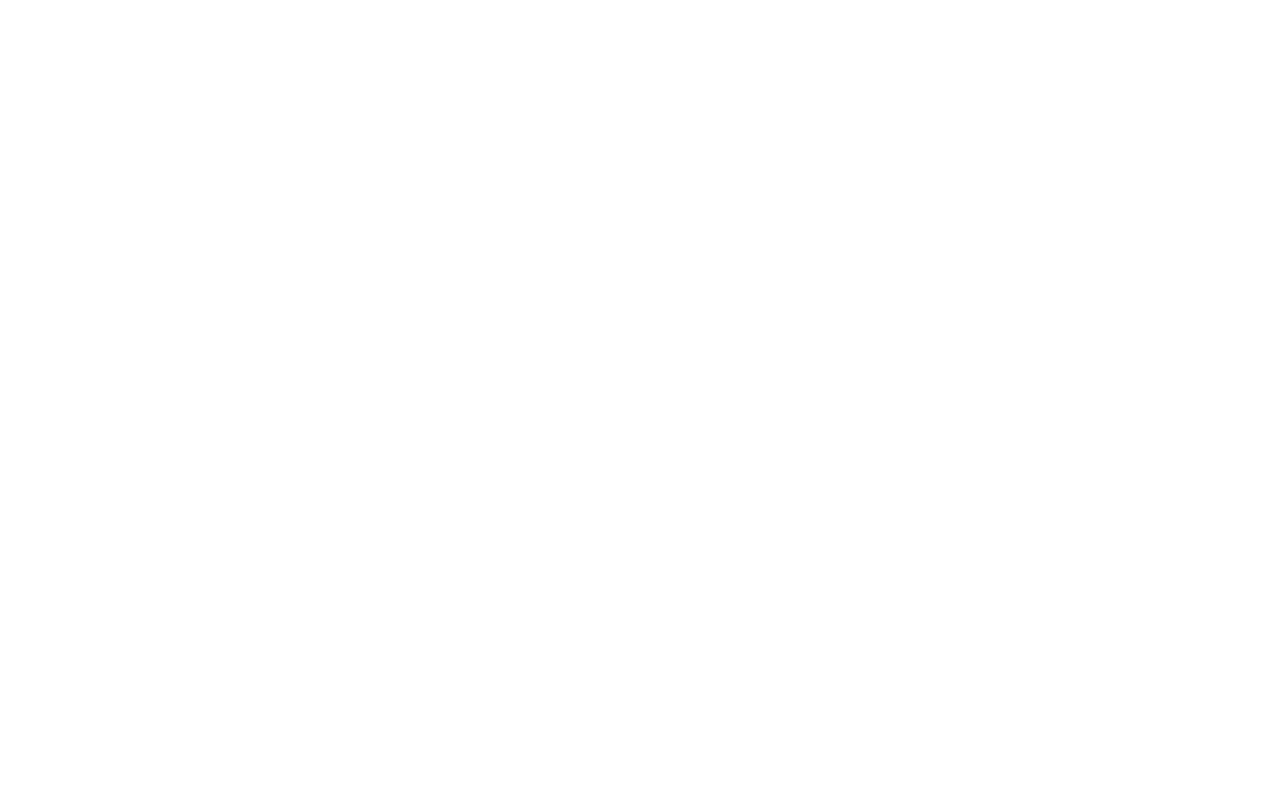
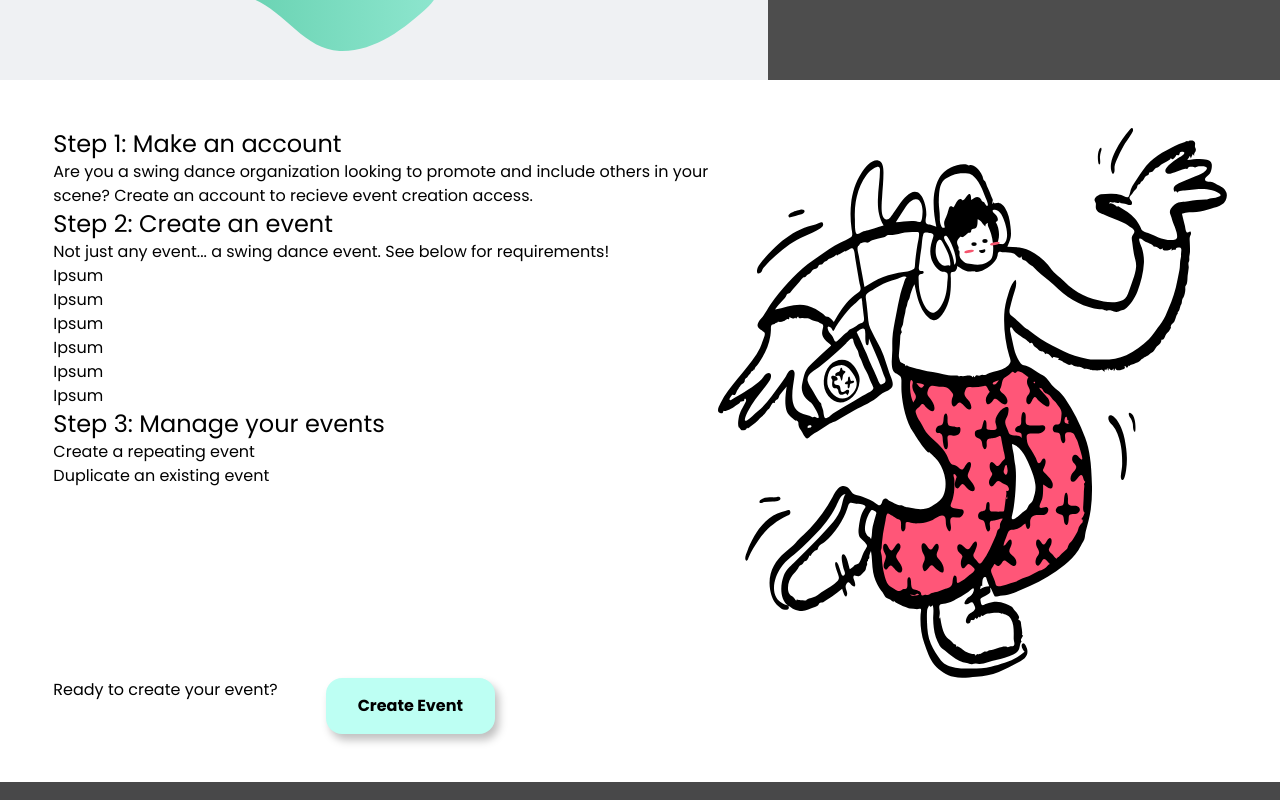
Before and after one commit to justinkwanchan/swing-schedule, a Next.js app in the folder front-end/: page /contribute in a window 1280 px wide. Shown: the part 560-1360 px from the top of the page. Before the commit the page ends 800 px from the top, so only its background shows below. Built offline with nearby package versions, Linux system fonts and the light colour scheme.

Commit message:
Add content to Contribution page

```diff
--- a/front-end/src/app/contribute/page.tsx
+++ b/front-end/src/app/contribute/page.tsx
@@ -1,3 +1,55 @@
+import Link from 'next/link';
+import Image from 'next/image';
+
+import PageTitleSection from '@/app/components/page-title-section';
+import danceDude from 'public/dance-dude.svg';
+
 export default function Contribute() {
-  return <div>Contribute</div>;
+  return (
+    <div className="flex flex-col items-center mb-12">
+      <PageTitleSection title="How to Contribute" />
+
+      <div className="w-11/12">
+        <div className="flex">
+          <div className="flex flex-col">
+            <h2 className="text-2xl">Step 1: Make an account</h2>
+            <p>
+              Are you a swing dance organization looking to promote and include
+              others in your scene? Create an account to recieve event creation
+              access.
+            </p>
+            <h2 className="text-2xl">Step 2: Create an event</h2>
+            <p>
+              Not just any event... a swing dance event. See below for
+              requirements!
+            </p>
+            <ul>
+              <li>Ipsum</li>
+              <li>Ipsum</li>
+              <li>Ipsum</li>
+              <li>Ipsum</li>
+              <li>Ipsum</li>
+              <li>Ipsum</li>
+            </ul>
+            <h2 className="text-2xl">Step 3: Manage your events</h2>
+            <ul>
+              <li>Create a repeating event</li>
+              <li>Duplicate an existing event</li>
+            </ul>
+          </div>
+
+          <Image src={danceDude} alt={'Dancing Dude'} className="w-[45%]" />
+        </div>
+
+        <div className="flex">
+          <h2 className="mr-12">Ready to create your event?</h2>
+          <Link href="">
+            <button className="font-bold bg-[#BDFFF3] px-8 py-4 rounded-2xl shadow-[4px_6px_8px_0_rgba(0,0,0,0.25)]">
+              Create Event
+            </button>
+          </Link>
+        </div>
+      </div>
+    </div>
+  );
 }
```
